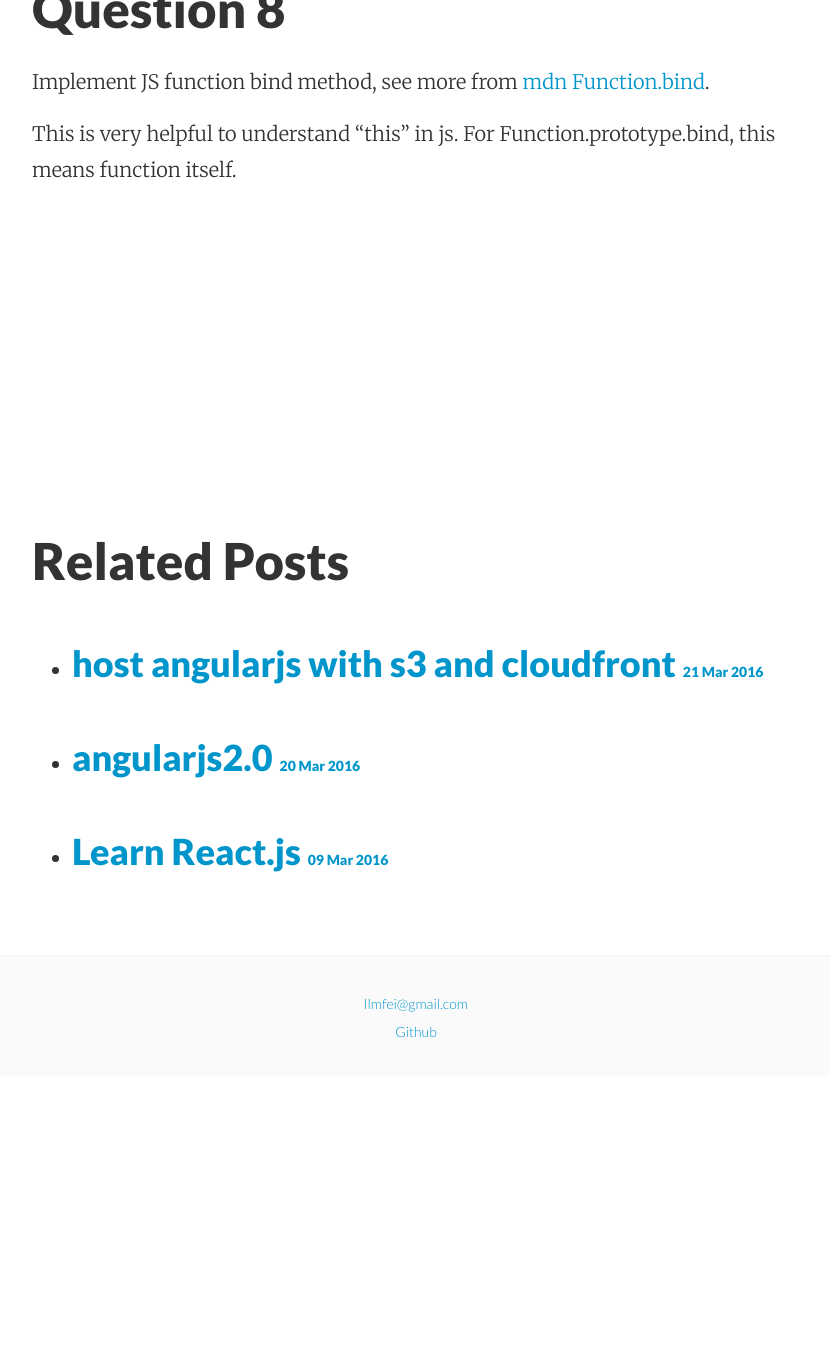
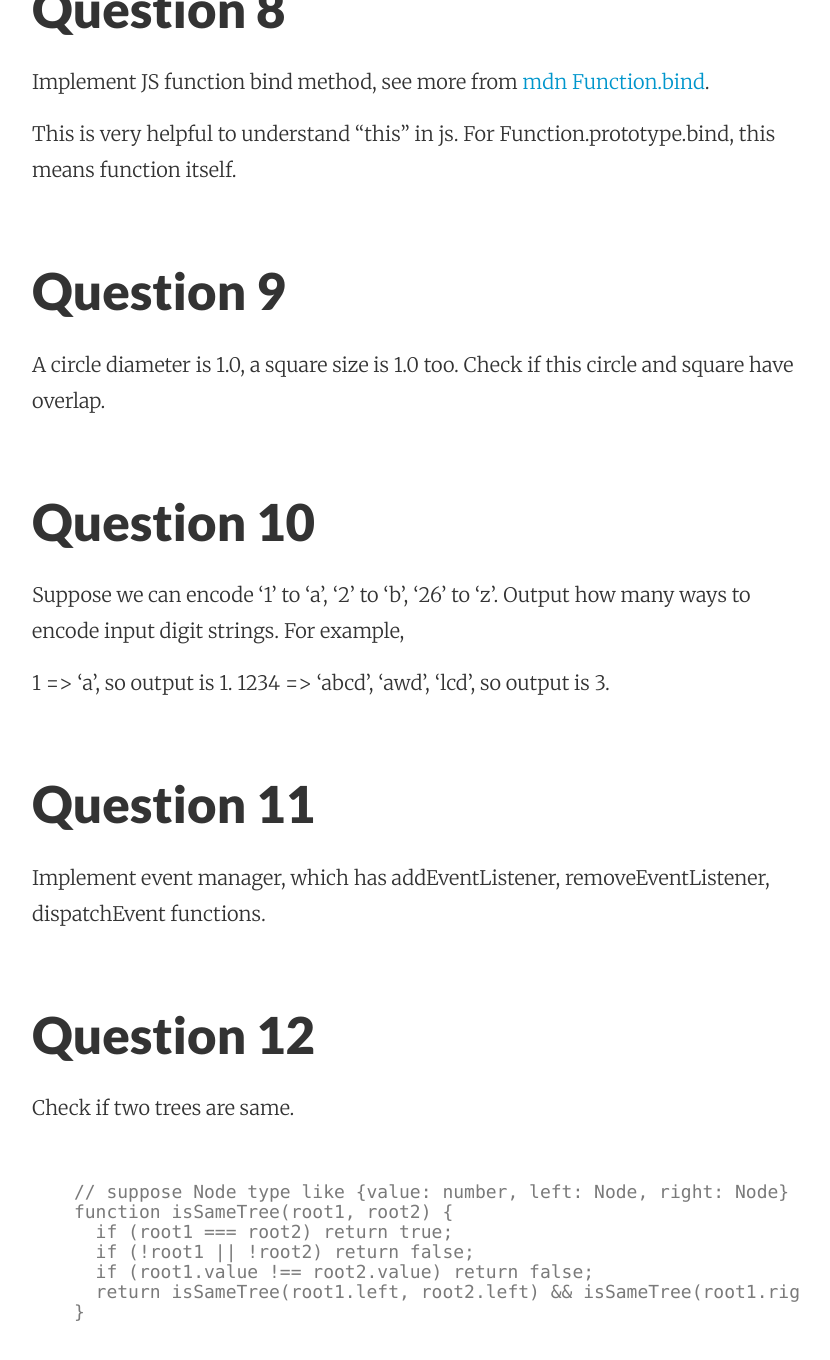
Before and after one commit to flyingsky/flyingsky.github.io, a Jekyll site: the page built from _posts/2016-03-16-questions1.md, in a window 1280 px wide and 1400 px high, scrolled down 3351 px. Shown: the top 1360 px of the window, without its empty margins (224-1054 px from the left). Built offline with Jekyll 4.4.1, drawn with Linux system fonts in a browser that asks for light colours; before the commit the page ends 4427 px from its top, so only the background shows below that; some of the changed text lies outside the part shown.

Commit message:
add new blog

````diff
--- a/_posts/2016-03-16-questions1.md
+++ b/_posts/2016-03-16-questions1.md
@@ -63,3 +63,30 @@ This is design question for client and server, so you have to get detail require
 Implement JS function bind method, see more from [mdn Function.bind](https://developer.mozilla.org/en-US/docs/Web/JavaScript/Reference/Global_Objects/Function/bind).
 
 This is very helpful to understand "this" in js. For Function.prototype.bind, this means function itself.
+
+## Question 9
+A circle diameter is 1.0, a square size is 1.0 too. Check if this circle and square have overlap.
+
+## Question 10
+Suppose we can encode '1' to 'a', '2' to 'b', '26' to 'z'. Output how many ways to encode input digit strings. For example,
+
+1 => 'a', so output is 1.
+1234 => 'abcd', 'awd', 'lcd', so output is 3.
+
+## Question 11
+Implement event manager, which has addEventListener, removeEventListener, dispatchEvent functions.
+
+## Question 12
+Check if two trees are same.
+
+```JavaScript
+
+  // suppose Node type like {value: number, left: Node, right: Node}
+  function isSameTree(root1, root2) {
+    if (root1 === root2) return true;
+    if (!root1 || !root2) return false;
+    if (root1.value !== root2.value) return false;
+    return isSameTree(root1.left, root2.left) && isSameTree(root1.right, root2.right);
+  }
+
+```
````
Also changed, not shown: _posts/2016-03-08-Learn React.js.md (+6 -1 lines), _posts/2016-04-27-typescript-for-nodejs.md (added, +33 -0 lines).
